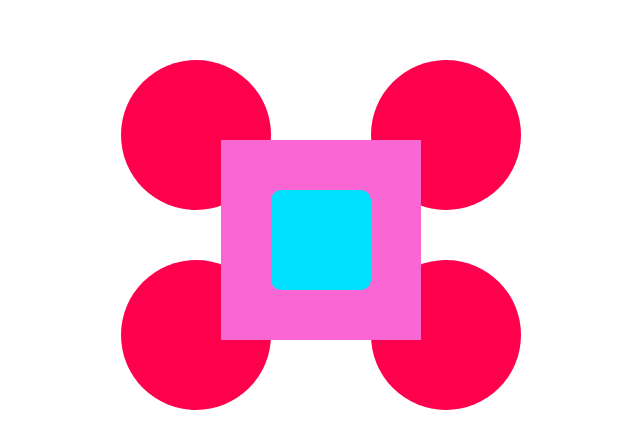
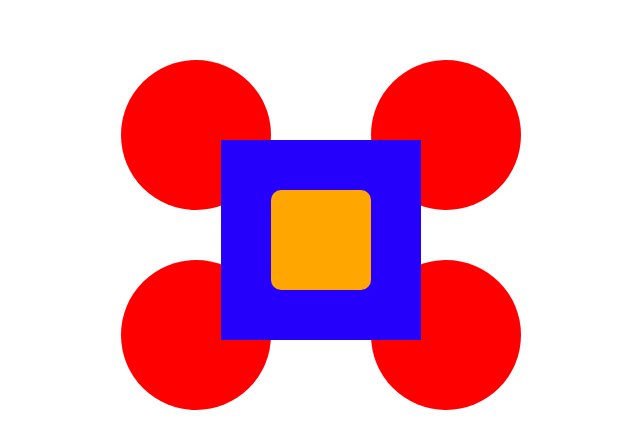
Before and after one commit to anastasiakonushok/color-changing-figures, a plain HTML site: page index.html in a window 1280 px wide. Shown: the part 140-588 px from the top of the page, without its empty margins (319-959 px from the left). Drawn offline with Linux system fonts and the light colour scheme.

Commit message:
Update style.css

```diff
--- a/css/style.css
+++ b/css/style.css
@@ -14,7 +14,7 @@
     height: 15%;
     border-radius:50%;
 
-    background-color: #ff004c;
+    background-color: #ff0000;
 }
 .circle__top--left {
     position: absolute;
@@ -52,7 +52,7 @@
     width: 20%;
     height: 20%;
 
-    background-color:#fa66d3;
+    background-color:#2500fa;
 }
 .rectangle__small {
     position: absolute;
@@ -64,7 +64,7 @@
     width: 10%;
     height: 10%;
 
-    background-color:#00e1ff;
+    background-color:#ffa600;
 }
 .circle:hover {
     cursor: pointer;
@@ -101,7 +101,7 @@
 .circle__bottom--right:hover {
     z-index: 2;
 
-    background-color:rgb(255, 17, 17);
+    background-color:rgb(255, 1, 158);
 
     transition: ease-in 1s;
 }
```
